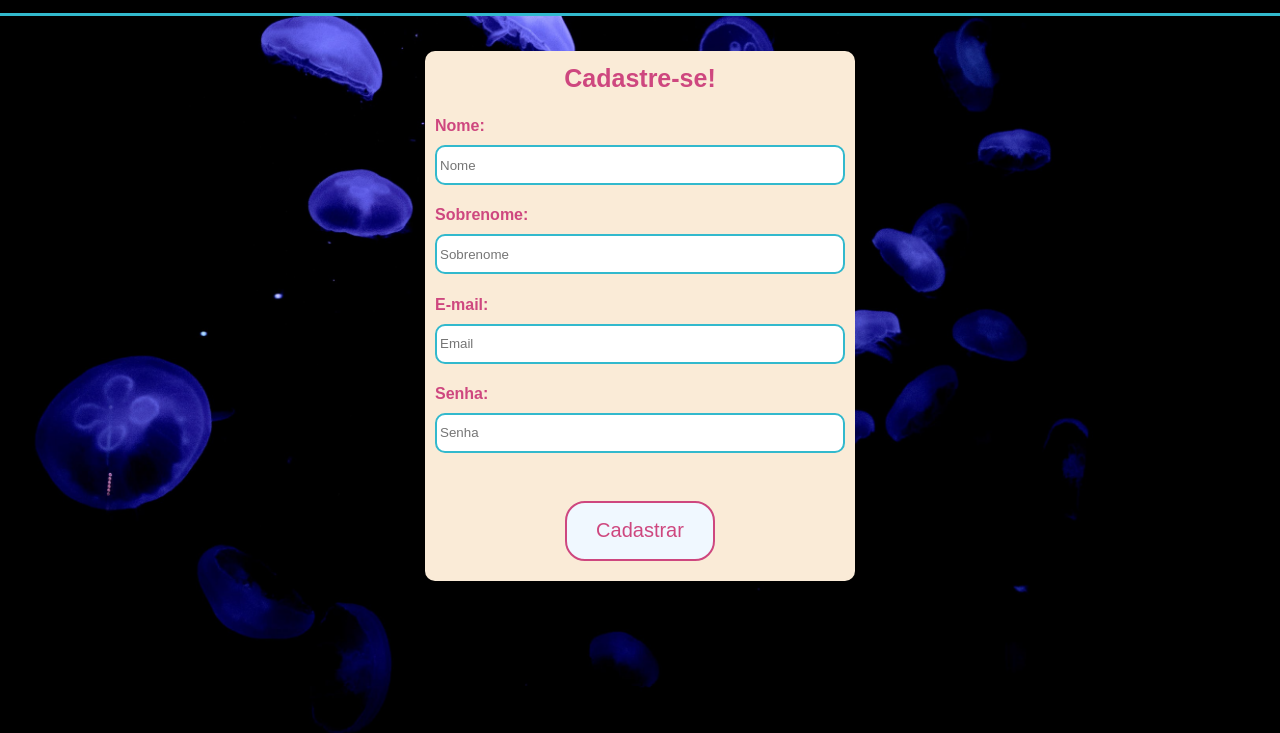
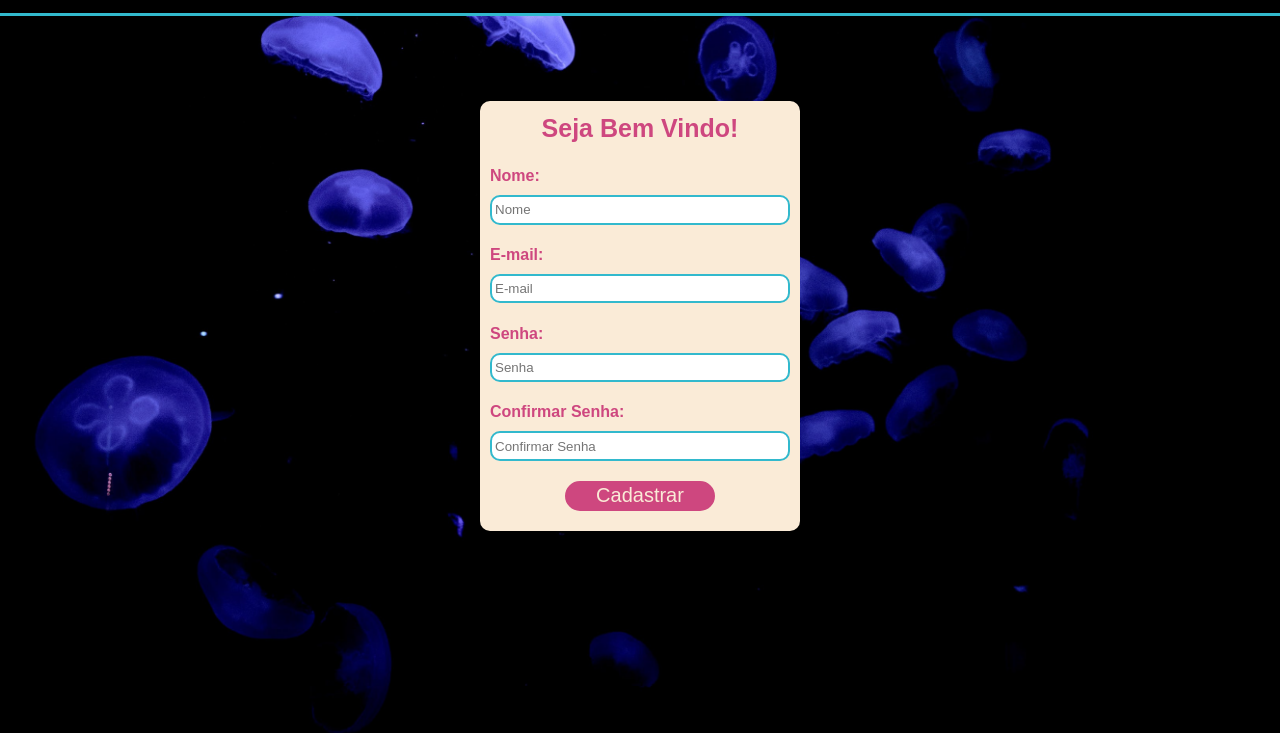
Before and after one commit to JohnVSCordeiro/1ADSC_PI, a plain HTML site: page AulaHTMLCSSJS/cadastro.html in a window 1280 px wide. Shown: the part 67-800 px from the top of the page. Drawn offline with Linux system fonts and the light colour scheme.

Commit message:
@JohnVSCordeiro subindo modificações no site institucional para aula de PI

```diff
--- a/AulaHTMLCSSJS/cadastro.html
+++ b/AulaHTMLCSSJS/cadastro.html
@@ -38,24 +38,24 @@
     <section class="banner ">
         <div class=" container">
             <div class="formulario">
-                <h4 class="ola">Cadastre-se!</h4>
+                <h4 class="ola">Seja Bem Vindo!</h4>
 
 
                 <h4>Nome:</h4>
                 <input placeholder="Nome" type="text">
 
-                <h4>Sobrenome:</h4>
-                <input placeholder="Sobrenome" type="text">
+                <h4>E-mail:</h4>
+                <input placeholder="E-mail" type="text">
 
 
 
 
-                <h4>E-mail:</h4>
-                <input placeholder="Email" type="email">
+                <h4>Senha:</h4>
+                <input placeholder="Senha" type="password">
 
 
-                <h4>Senha:</h4>
-                <input placeholder="Senha" type="password"> <br>
+                <h4>Confirmar Senha:</h4>
+                <input placeholder="Confirmar Senha" type="password"> <br>
 
                 <DIV class="botao">
                 <button id="botao2">Cadastrar</button>
--- a/AulaHTMLCSSJS/styleCadastro.css
+++ b/AulaHTMLCSSJS/styleCadastro.css
@@ -5,8 +5,8 @@
     color: #ce477f;
     padding: 10px 10px 20px 10px;
     border-radius: 10px;
-    width: 410px;
-    height: 500px;
+    width: 300px;
+    height: 400px;
     display: flex;
     flex-direction: column;
     margin-top: 100px;
@@ -19,10 +19,10 @@
     border: none;
     border-radius: 20px;
     width: 150px;
-    height: 60px;
+    height: 30px;
     margin-left: auto;
     margin-right: auto;
-    margin-top: 10px;
+    margin-top: 0px;
     font-size: 20px;
     cursor: pointer;
 
@@ -49,12 +49,12 @@ h4{
 .botao{
     display: flex;
     justify-content: center;
-    margin-top: 20px;
+    margin-top: 2px;
 }
 
 #botao2{
-    background-color: aliceblue;
-    color: #ce477f;
+    background-color: #ce477f;
+    color:antiquewhite;
     border: #ce477f solid 2px;
 }
 
```
Also changed, not shown: AulaHTMLCSSJS/index.html (+2 -2 lines).
